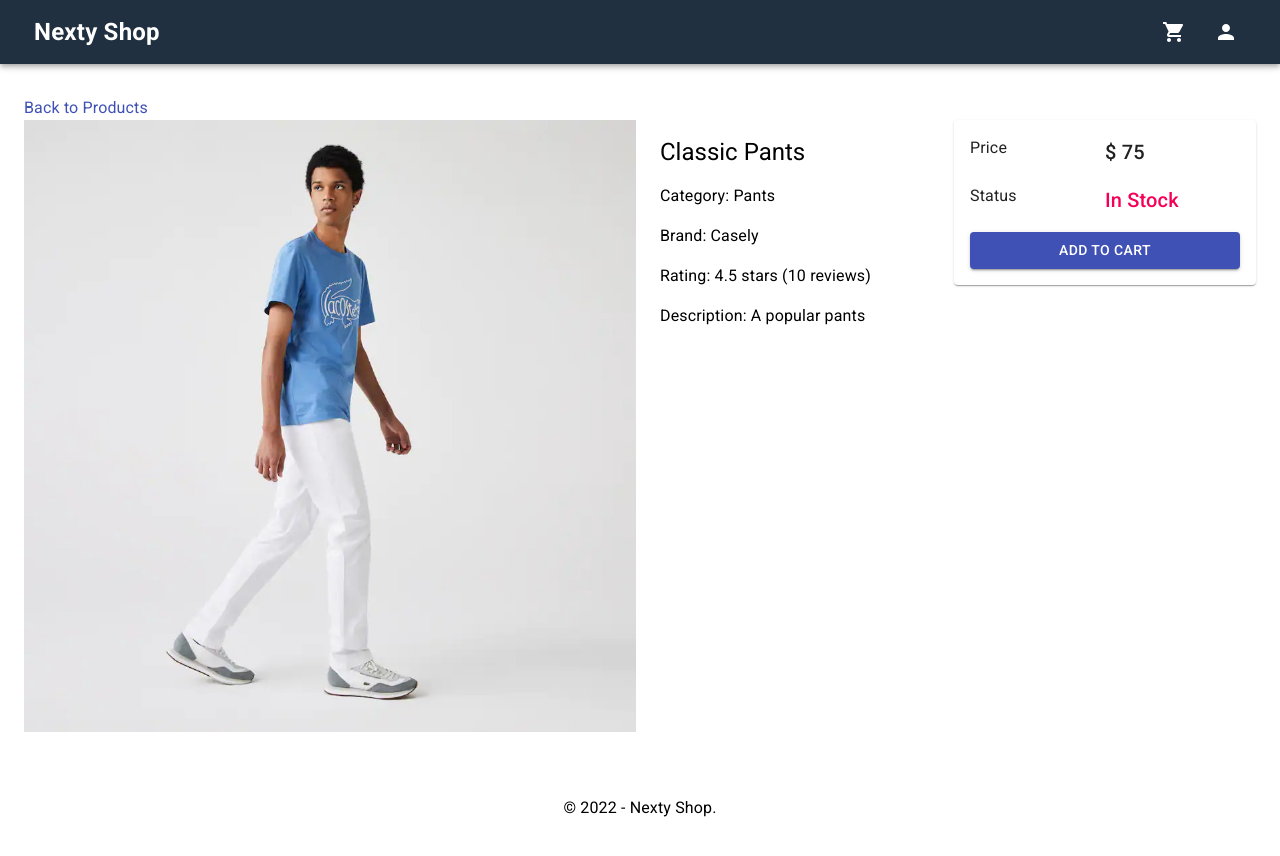
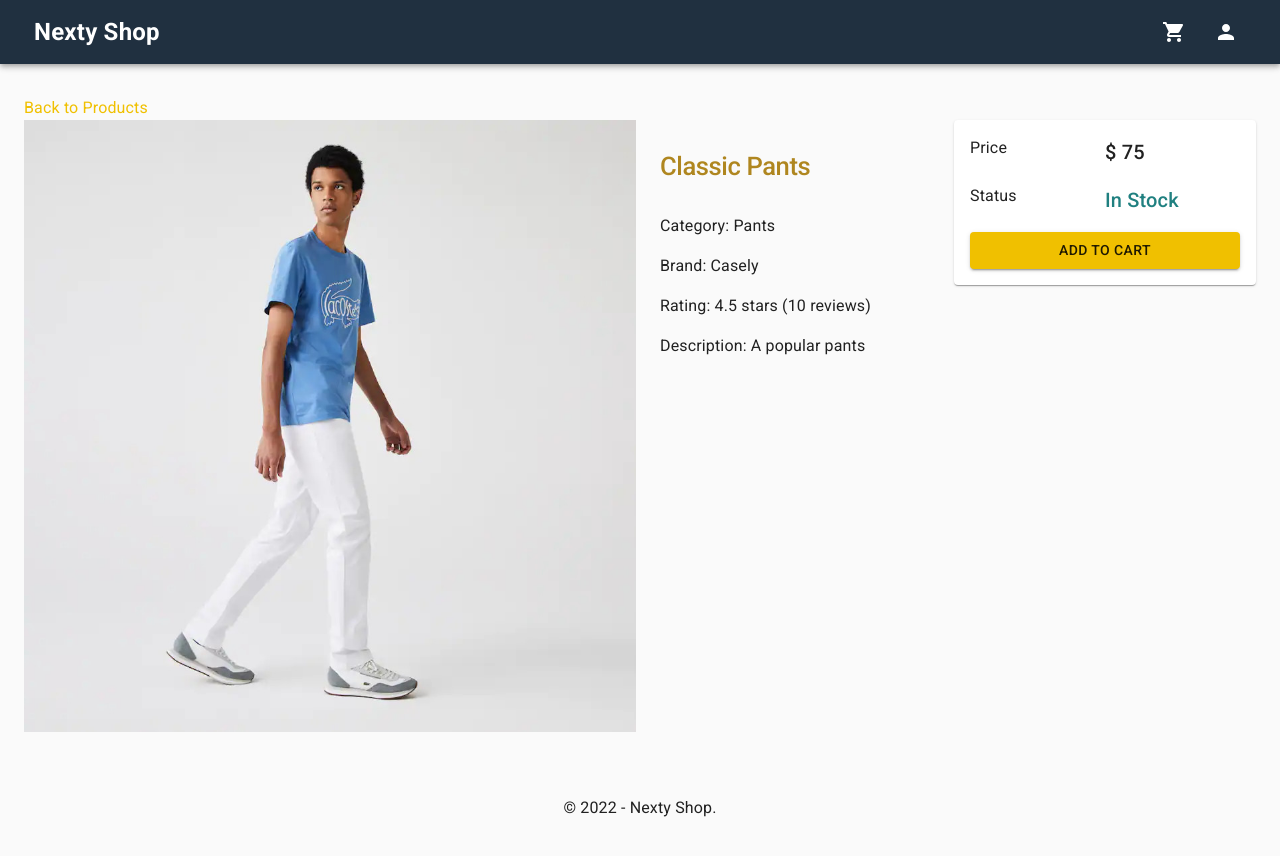
Before and after one commit to josumung999/nexty-shop, a Next.js app: page /product/classic-pants in a window 1280 px wide. Shown: the top 856 px of the page. Built offline with nearby package versions, Linux system fonts and the light colour scheme.

Commit message:
Creating a custom theme for the app

```diff
--- a/components/Layout.jsx
+++ b/components/Layout.jsx
@@ -1,11 +1,36 @@
-import { AppBar, Container, IconButton, Link, Toolbar, Typography } from "@material-ui/core"
+import { AppBar, Container, createMuiTheme, CssBaseline, IconButton, Link, ThemeProvider, Toolbar, Typography } from "@material-ui/core"
 import { Person, ShoppingCart } from "@material-ui/icons"
 import Head from "next/head"
 import NextLink from 'next/link'
 import useStyles from "../utils/styles"
 
 const Layout = ({title, description, children}) => {
+  const theme = createMuiTheme({
+    typography: {
+      h1: {
+        fontSize: '1.6rem',
+        fontWeight: 500,
+        margin: '1rem 0',
+        color: "#af861f"
+      },
+      h2: {
+        fontSize: '1.6rem',
+        fontWeight: 400,
+        margin: '1rem 0'
+      }
+    },
+    palette: {
+      type: 'light',
+      primary: {
+        main: '#f0c000'
+      },
+      secondary: {
+        main: '#208080'
+      },
+    }
+  })
   const classes = useStyles();
+
 
   return (
     <div>
@@ -13,6 +38,8 @@ const Layout = ({title, description, children}) => {
         <title>{title ? `${title} - Nexty Shop` : 'Nexty Shop'}</title>
         {description && <meta name="description" content={description}></meta>}
       </Head>
+      <ThemeProvider theme={theme}>
+        <CssBaseline />
         <AppBar className={classes.navBar} position="static">
           <Toolbar>
             <NextLink href="/" passHref>
@@ -59,6 +86,7 @@ const Layout = ({title, description, children}) => {
             © 2022 - Nexty Shop.
           </Typography>
         </footer>
+      </ThemeProvider>
     </div>
   )
 }
--- a/pages/product/[slug].jsx
+++ b/pages/product/[slug].jsx
@@ -39,7 +39,7 @@ function ProductScreen() {
           <Grid item md={3} xs={12} >
             <List>
               <ListItem>
-                <Typography component='h1' variant='h5'>
+                <Typography component='h1' variant='h1'>
                   {product.name}
                 </Typography>
               </ListItem>
```
Lines whose indentation alone changed are shown as unchanged.
